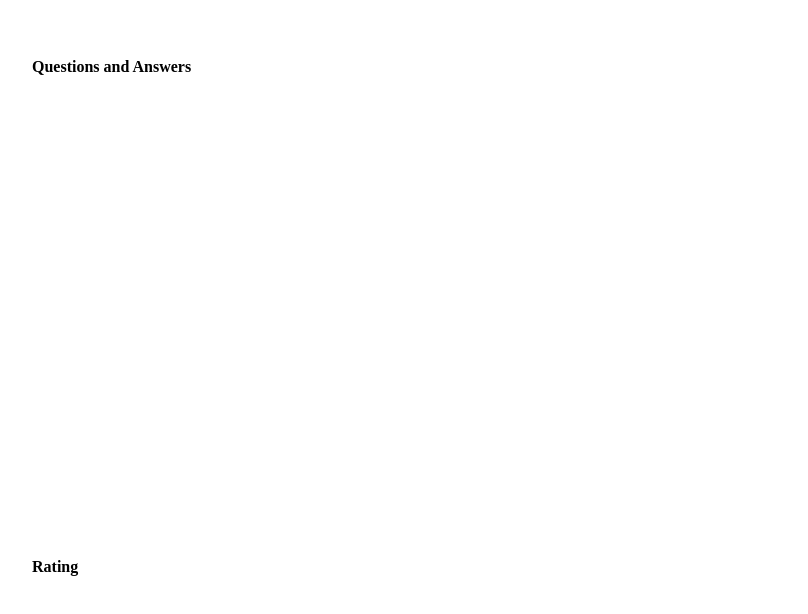
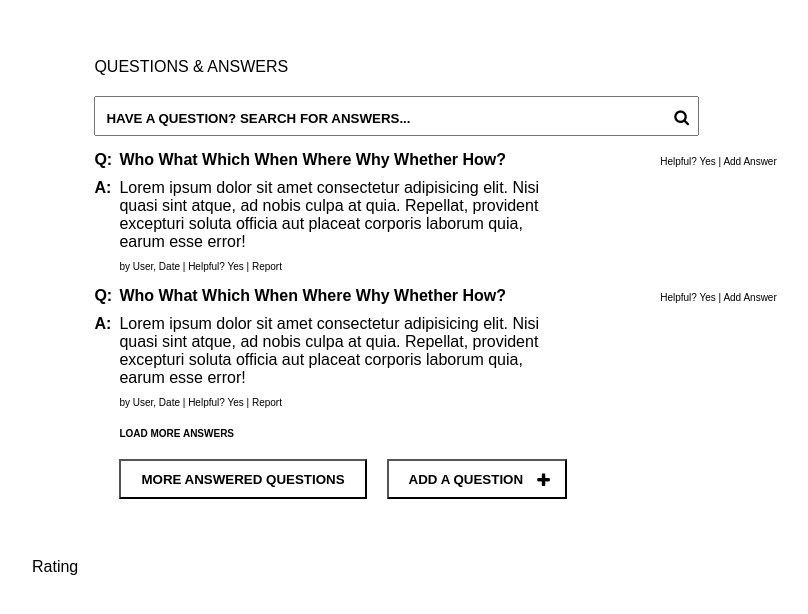
Before and after one commit to rpp36-sdc-netbios/rpp36sdc-netbios-webapp, a React app: page / in a window 1280 px wide. Shown: the part 1012-1626 px from the top of the page, without its empty margins (192-1000 px from the left). Built offline with nearby package versions, Linux system fonts and the light colour scheme.

Commit message:
Add fontawesome cdn to index.html for icons, work on QA

```diff
--- a/client/src/components/QuestionsandAnswers/QA.jsx
+++ b/client/src/components/QuestionsandAnswers/QA.jsx
@@ -3,8 +3,59 @@ import './qa.css';
 
 var QA = () => {
   return (
-    <div>
-      <h3>Questions and Answers</h3>
+    <div className='qa-container'>
+      <h3>QUESTIONS & ANSWERS</h3>
+        <div>
+          <div className='qa-search-container'>
+          <input className='qa-search' type='text' placeholder='HAVE A QUESTION? SEARCH FOR ANSWERS...' />
+          <i className="fa fa-search pointer"></i>
+          </div>
+        </div>
+      <div className='qa-list'>
+        <div className='qa-item'>
+          <div className='qa-text'>
+            <div className='qa-bold qa-question'>
+            <div className='qa-label'>Q:</div><div className='qa-text'><p>Who What Which When Where Why Whether How?</p></div>
+            </div>
+            <div className='qa-answer'>
+            <div className='qa-bold qa-label'>A:</div><div className='qa-text'><p>Lorem ipsum dolor sit amet consectetur adipisicing elit. Nisi quasi sint atque, ad nobis culpa at quia. Repellat, provident excepturi soluta officia aut placeat corporis laborum quia, earum esse error!</p></div>
+            </div>
+          </div>
+          <div className='qa-item-right'>
+            <p>Helpful? <span className='pointer'>Yes</span>  |  <span className='pointer'>Add Answer</span></p>
+          </div>
+          <div className='qa-user'>
+            <p>by User, Date  |  Helpful? <span className='pointer'>Yes</span>  |  <span className='pointer'>Report</span></p>
+          </div>
+        </div>
+        <div className='qa-item'>
+          <div className='qa-text'>
+            <div className='qa-bold qa-question'>
+            <div className='qa-label'>Q:</div><div className='qa-text'><p>Who What Which When Where Why Whether How?</p></div>
+            </div>
+            <div className='qa-answer'>
+            <div className='qa-bold qa-label'>A:</div><div className='qa-text'><p>Lorem ipsum dolor sit amet consectetur adipisicing elit. Nisi quasi sint atque, ad nobis culpa at quia. Repellat, provident excepturi soluta officia aut placeat corporis laborum quia, earum esse error!</p></div>
+            </div>
+          </div>
+          <div className='qa-item-right'>
+            <p>Helpful? <span className='pointer'>Yes</span>  |  <span className='pointer'>Add Answer</span></p>
+          </div>
+          <div className='qa-user'>
+            <p>by User, Date  |  Helpful? <span className='pointer'>Yes</span>  |  <span className='pointer'>Report</span></p>
+          </div>
+        </div>
+        <div className='qa-more-answers'>
+          <p className='pointer'>LOAD MORE ANSWERS</p>
+        </div>
+      </div>
+      <div className='qa-buttons'>
+        <div>
+          <input className='pointer' type='button' value='MORE ANSWERED QUESTIONS' />
+        </div>
+        <div>
+          <input className='pointer' type='button' value='ADD A QUESTION      ' /><i class="fa fa-plus" aria-hidden="true"></i>
+        </div>
+      </div>
     </div>
   )
 }
--- a/client/src/components/QuestionsandAnswers/qa.css
+++ b/client/src/components/QuestionsandAnswers/qa.css
@@ -0,0 +1,120 @@
+
+
+.qa-container {
+  width: 85%;
+  margin-left: auto;
+  margin-right: auto;
+  min-width: 300px;
+}
+
+.qa-search-container {
+  white-space: nowrap;
+}
+
+.qa-search {
+  width: 80%;
+  height: 30px;
+  font-weight: bold;
+  margin-top: 20px;
+  padding-left: 10px;
+  padding-right: 25px;
+  padding-top: 5px;
+}
+
+.qa-search::placeholder {
+  color: black;
+}
+
+.fa-search {
+  position: relative;
+  right: 25px;
+}
+
+.qa-list {
+}
+
+.qa-text {
+  display: inline-block;
+  width: 80%;
+}
+
+.qa-text p {
+  margin-left: 5px;
+}
+
+.qa-item-right {
+  display: inline-block;
+  width: 20%;
+  font-size: x-small;
+  vertical-align: top;
+  margin-top: 20px;
+}
+
+.qa-question {
+  margin-bottom: 10px;
+  margin-top: 15px;
+}
+
+.qa-answer {
+  margin-bottom: 10px;
+}
+
+.qa-user {
+  font-size: x-small;
+  margin-left: 25px;
+}
+
+.qa-bold {
+  font-weight: bold;
+}
+
+.qa-label {
+  width: 20px;
+  display: inline-block;
+  vertical-align: top;
+}
+
+.qa-more-answers {
+  margin-left: 25px;
+  margin-top: 20px;
+  font-size: x-small;
+  font-weight: bold;
+}
+
+.pointer {
+  cursor: pointer;
+}
+
+p {
+  display: inline-block;
+}
+
+.qa-buttons {
+  margin-left: 25px;
+  margin-top: 20px;
+  white-space: nowrap;
+}
+
+.qa-buttons input {
+  margin-right: 20px;
+  height: 40px;
+  background-color: white;
+  font-weight: bold;
+  padding-left: 20px;
+  padding-right: 20px;
+}
+
+.fa-plus {
+  position: relative;
+  right: 50px;
+  top: 2px;
+  cursor: pointer;
+}
+
+.qa-buttons div {
+  display: inline-block;
+}
+
+.qa-search div {
+  display: inline-block;
+}
--- a/client/src/components/app.css
+++ b/client/src/components/app.css
@@ -7,6 +7,7 @@ html, body, div, span, applet, object, iframe, h1, h2, h3, h4, h5, h6, p, blockq
   font-size: 100%;
   vertical-align: baseline;
   background: transparent;
+  font-family: Arial, Helvetica, sans-serif;
 }
 
 #nav {
@@ -29,3 +30,7 @@ html, body, div, span, applet, object, iframe, h1, h2, h3, h4, h5, h6, p, blockq
 section {
   height: 500px;
 }
+
+h3 {
+  font-weight: normal;
+}
--- a/client/src/index.html
+++ b/client/src/index.html
@@ -2,6 +2,7 @@
 <html>
   <head>
     <title>fec-bauhaus</title>
+    <link rel="stylesheet" href="https://cdnjs.cloudflare.com/ajax/libs/font-awesome/4.7.0/css/font-awesome.min.css">
   </head>
   <body>
     <div id="root"></div>
```
